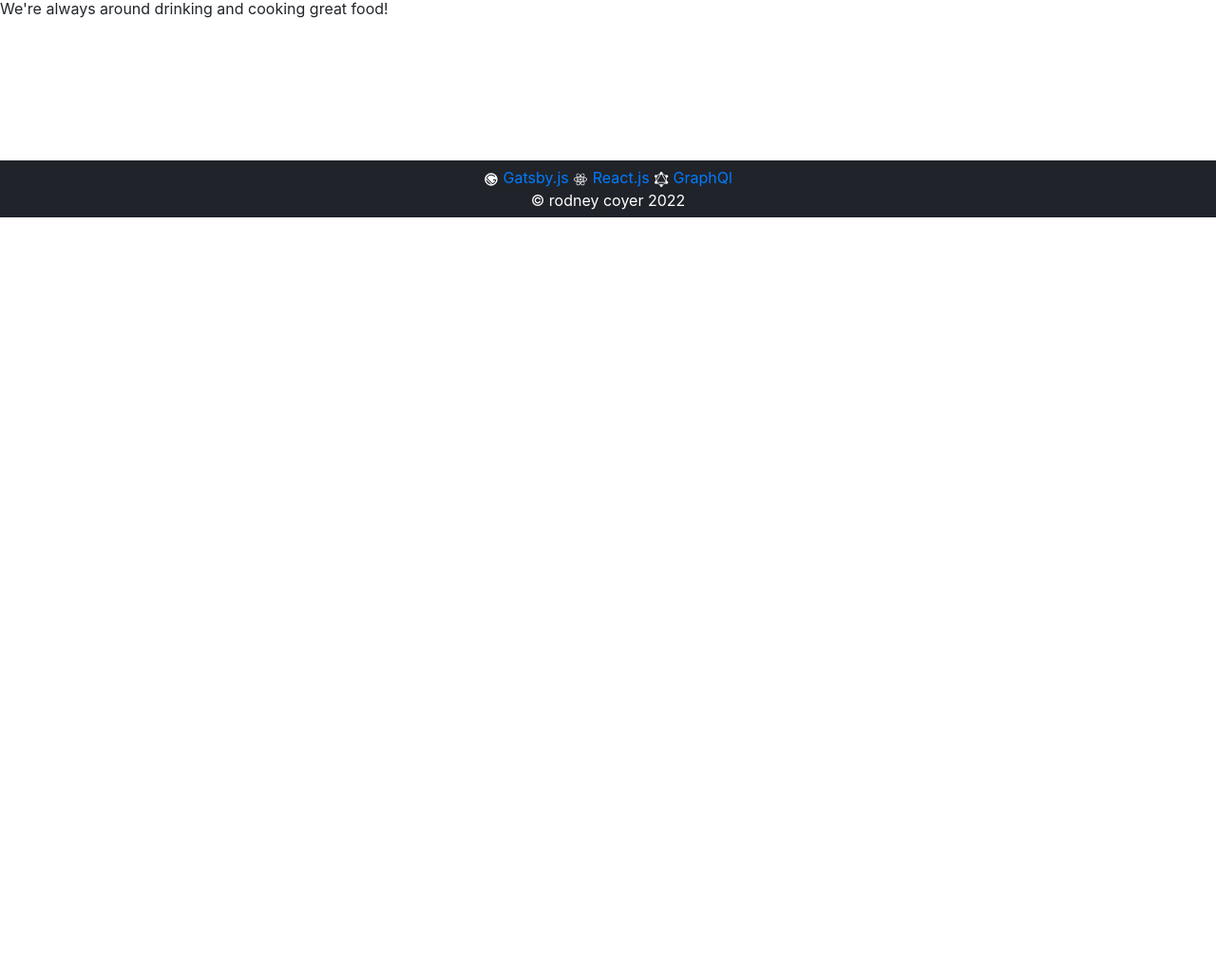
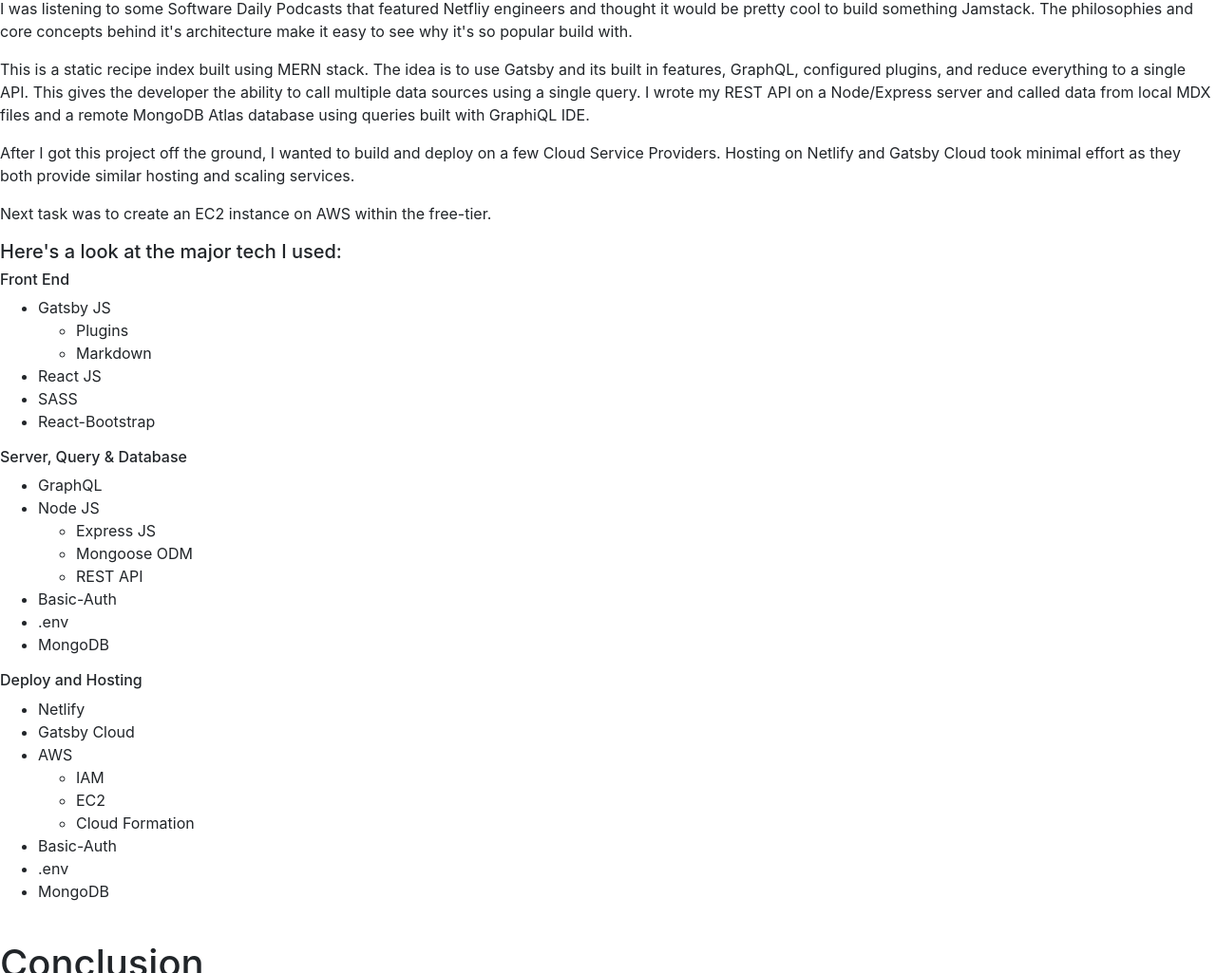
Before and after one commit to rodneycoyer/family-recipes, a Gatsby site: page /about in a window 1280 px wide. Shown: the part 571-1596 px from the top of the page at 95% size. Before the commit the page ends 800 px from the top, so only its background shows below. Built offline with nearby package versions, Linux system fonts and the light colour scheme; Gatsby itself is replaced by a stand-in of ours.

Commit message:
migration to Gatsby v4, connect mongoDB

```diff
--- a/gatsby-config.js
+++ b/gatsby-config.js
@@ -7,6 +7,19 @@ module.exports = {
   },
   plugins: [
     `gatsby-plugin-react-helmet`,
+    {
+      resolve: `gatsby-source-mongodb`,
+      options: {
+        dbName: `cloud`,
+        collection: `recipes`,
+        connectionString: `mongodb+srv://role_user:hwveClr35sQr6R7j@sandbox.vl2sq.mongodb.net/`,
+        extraParams: {
+          ssl: true,
+          authSource: `admin`,
+          retryWrites: `true`
+        },
+      }
+    },
     {
       resolve: `gatsby-source-filesystem`,
       options: {
--- a/src/pages/404.js
+++ b/src/pages/404.js
@@ -1,11 +1,11 @@
 import React from "react"
 
 import Layout from "../components/layout"
-import SEO from "../components/seo"
+import Seo from "../components/seo"
 
 const NotFoundPage = () => (
   <Layout>
-    <SEO title="404: Not found" />
+    <Seo title="404: Not found" />
     <h1>NOT FOUND</h1>
     <p>You just hit a route that doesn&#39;t exist... the sadness.</p>
   </Layout>
--- a/src/pages/about.js
+++ b/src/pages/about.js
@@ -2,16 +2,89 @@ import React from "react"
 import { Link } from "gatsby"
 
 import Layout from "../components/layout"
-import SEO from "../components/seo"
+import Seo from "../components/seo"
 
 const AboutPage = () => (
   <Layout pageInfo={{ pageName: "about" }}>
-    <SEO title="about" />
+    <Seo title="about" />
     <Link to="/"> Home </Link>
-    <h1> About Us </h1>
-    <p>
-      We're always around drinking and cooking great food!
-    </p>
+
+    <h1>Famish - MERN stack project</h1>
+
+    <p> I was listening to some Software Daily Podcasts that featured Netfliy engineers and thought it would be pretty cool to build something Jamstack. The philosophies and core concepts behind it's architecture make it easy to see why it's so popular build with. </p>
+
+    <p> This is a static recipe index built using MERN stack. The idea is to use Gatsby and its built in features, GraphQL, configured plugins, and reduce everything to a single API. This gives the developer the ability to call multiple data sources using a single query. I wrote my REST API on a Node/Express server and called data from local MDX files and a remote MongoDB Atlas database using queries built with GraphiQL IDE. </p>
+
+    <p> After I got this project off the ground, I wanted to build and deploy on a few Cloud Service Providers. Hosting on Netlify and Gatsby Cloud took minimal effort as they both provide similar hosting and scaling services. </p>
+
+    <p> Next task was to create an EC2 instance on AWS within the free-tier. </p>
+
+<h5>Here's a look at the major tech I used:</h5>
+
+    <h6> Front End </h6>
+    <ul>
+      <li> Gatsby JS </li>
+        <ul>
+          <li> Plugins </li>
+          <li> Markdown </li>
+        </ul>
+      <li> React JS </li>
+      <li> SASS </li>
+      <li> React-Bootstrap </li>
+    </ul>
+
+    <h6> Server, Query & Database </h6>
+
+    <ul>
+      <li> GraphQL </li>
+      <li> Node JS </li>
+        <ul>
+          <li> Express JS </li>
+          <li> Mongoose ODM </li>
+          <li> REST API </li>
+        </ul>
+      <li> Basic-Auth </li>
+      <li> .env </li>
+      <li> MongoDB </li>
+    </ul>
+
+        <h6>  Deploy and Hosting </h6>
+
+    <ul>
+      <li> Netlify </li>
+      <li> Gatsby Cloud </li>
+      <li> AWS </li>
+        <ul>
+          <li> IAM </li>
+          <li> EC2 </li>
+          <li> Cloud Formation </li>
+        </ul>
+      <li> Basic-Auth </li>
+      <li> .env </li>
+      <li> MongoDB </li>
+    </ul>
+
+
+
+
+<br />
+
+<h1> Conclusion </h1>
+
+I decided to use Gatsby and Material-UI for my personal portfolio-page and spent more time with the theme, design, and features.
+
+Some of the future updates I would like to make include:
+
+* tag links
+* search filter
+* API's
+  * create user
+  * upload or create recipe
+* like recipes
+* comment on recipes
+
+
+
   </Layout>
 )
 
--- a/src/pages/index.js
+++ b/src/pages/index.js
@@ -2,11 +2,11 @@ import React from "react"
 import { Row, Col, Container, Button } from "react-bootstrap"
 
 import Layout from "../components/layout"
-import SEO from "../components/seo"
+import Seo from "../components/seo"
 
 const IndexPage = () => (
   <Layout pageInfo={{ pageName: "home" }}>
-    <SEO title="Home" keywords={[`gatsby`, `react`, `bootstrap`]} />
+    <Seo title="Home" keywords={[`gatsby`, `react`, `bootstrap`]} />
       <Container>
         <Row>
           <Col>
--- a/src/styles/_layout.scss
+++ b/src/styles/_layout.scss
@@ -30,17 +30,22 @@ a.link-no-style {
   flex-direction: column;
   align-content: center;
   align-items: center;
+
   footer {
     display: flex;
     position: relative;
-    bottom: 0;
-    margin-top: -60px;
-    height: 60px;
+    margin-top: 5rem;
+    padding: 5rem;
     clear: both;
     background-color: $color-primary;
     color: white;
     justify-content: center;
     width: 100%;
+
+    a {
+      color: white;
+      margin: .25rem;
+    }
 
     span {
       align-self: center;
--- a/src/styles/_recipes.scss
+++ b/src/styles/_recipes.scss
@@ -1,18 +1,32 @@
 .recipe-card {
-    width: 18rem;
+  margin: .50rem;
+  max-height: 28rem;
   text-align: center;
   overflow: hidden;
   border-radius: 0.6em;
   box-shadow: 0 13px 27px -5px hsla(240, 30.1%, 28%, 0.25), 0 8px 16px -8px hsla(0, 0%, 0%, 0.3), 0 -6px 16px -6px hsla(0, 0%, 0%, 0.03);
   transition: all ease 200ms;
-}
 
-.recipe-card:hover {
+  &:hover {
     transform: scale(1.03);
     box-shadow: 0 13px 40px -5px hsla(240, 30.1%, 28%, 0.12), 0 8px 32px -8px hsla(0, 0%, 0%, 0.14), 0 -6px 32px -6px hsla(0, 0%, 0%, 0.02);
   }
 
-.recipe-card h5 {
+  h1 {
+    font-family: 'Roboto', sans-serif;
+    font-size: 1.0em;
+    margin-bottom: 0.01em;
+    line-height: 1.2;
+    color: #222;
+    overflow: hidden;
+    text-overflow: ellipsis;
+    white-space: nowrap;
+    display: block;
+    width: 100%;
+    min-width: 1px;
+  }
+
+  h5 {
   color: #bbb;
   font-weight: 700;
   font-size: 0.7em;
@@ -20,11 +34,4 @@
   margin: 1.4em 0 0 0;
   text-transform: uppercase;
   }
-
-.recipe-card h1 {
-  font-family: 'Montserrat', sans-serif;
-  font-size: 1.0em;
-  margin-bottom: 0.01em;
-  line-height: 1.2;
-  color: #222
 }
```
Also changed, not shown: package.json (+16 -14 lines), src/pages/recipes.js (+4 -5 lines), README.md, 1 other file. Lines whose indentation alone changed are shown as unchanged.
